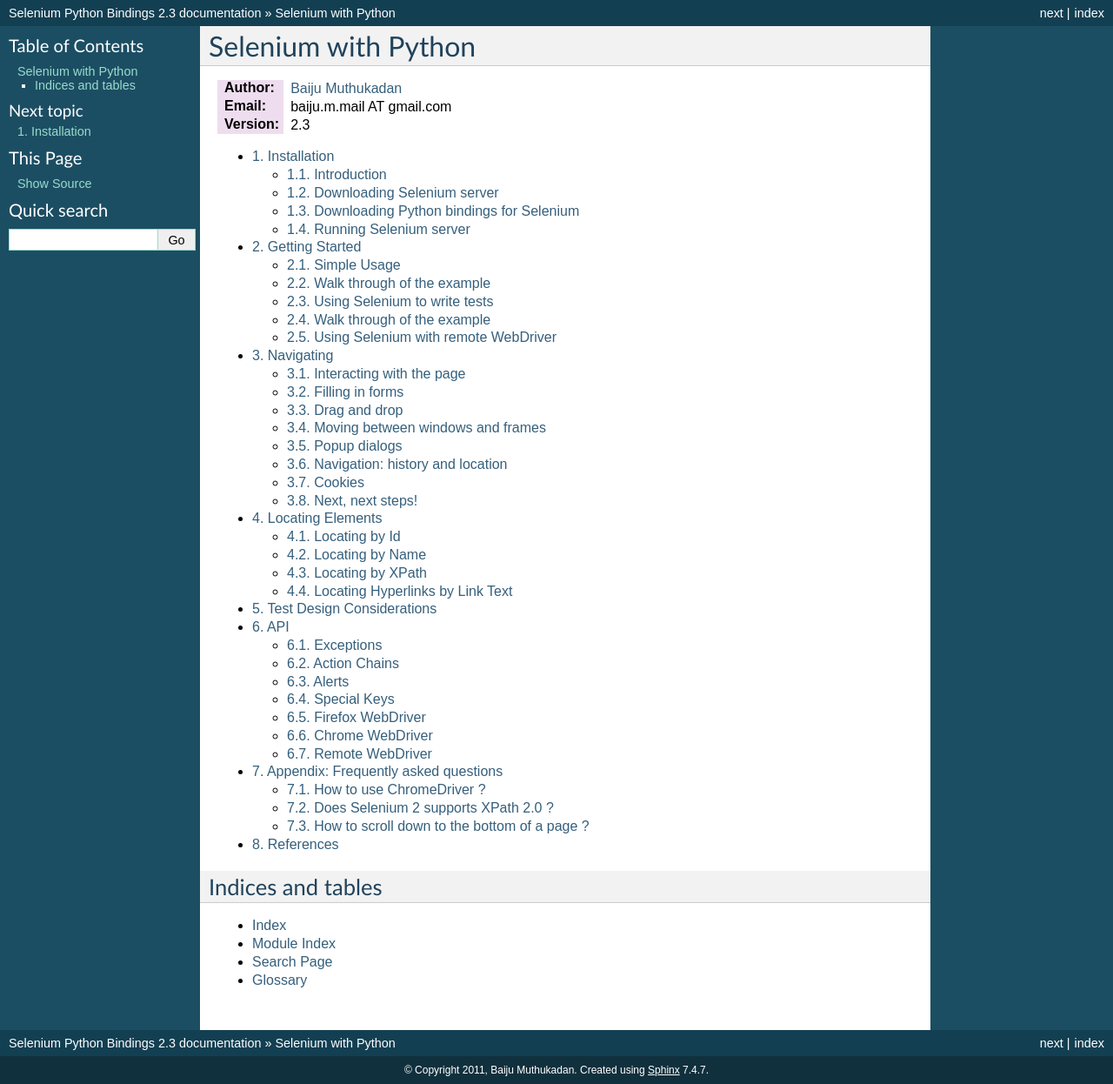
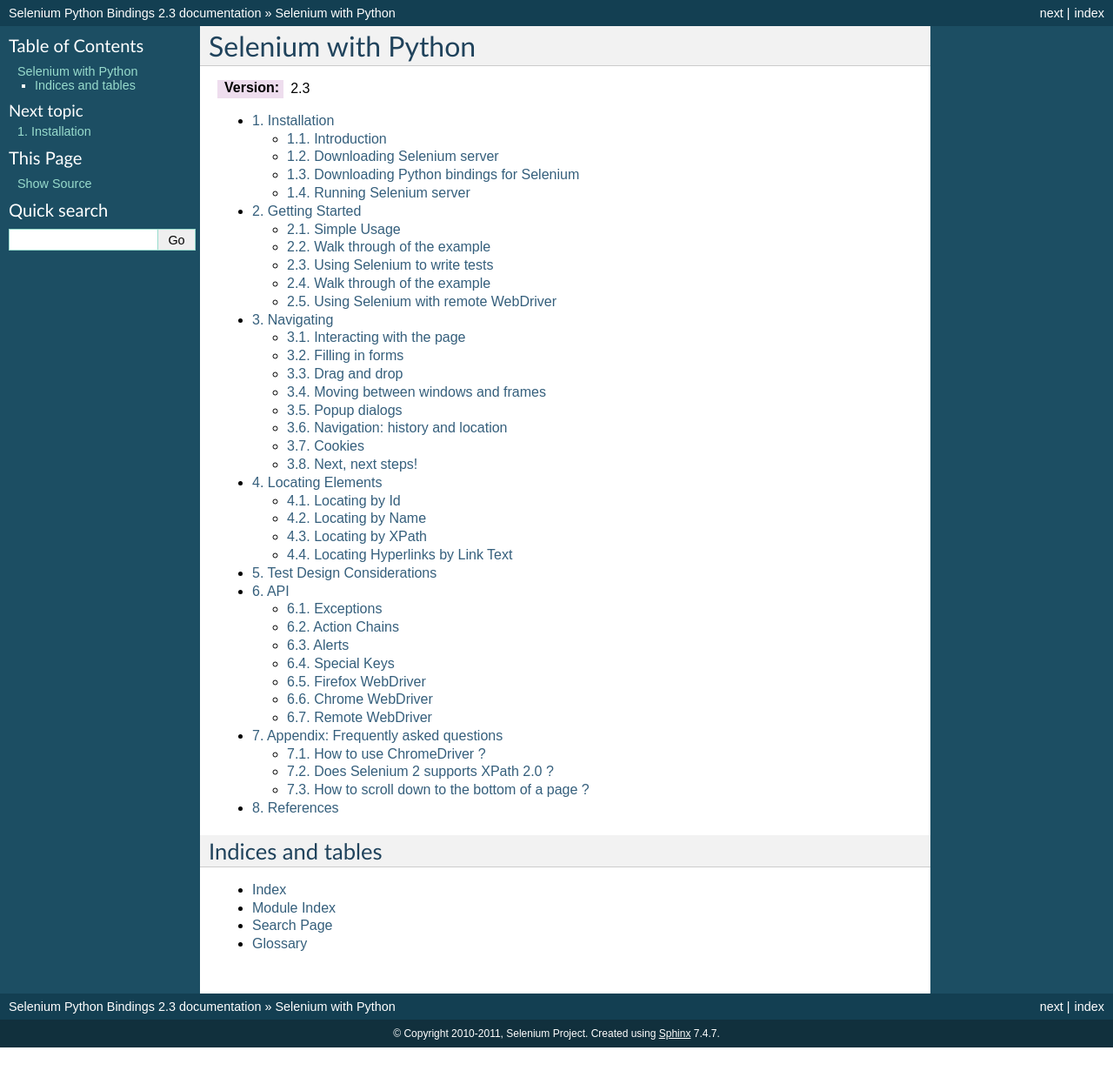
Before and after one commit to baijum/selenium-python, a Sphinx documentation site: the page built from source/index.rst, in a window 1280 px wide. Shown: the whole page at 87% size. Built offline with Sphinx 7.4.7, drawn with Linux system fonts in a browser that asks for light colours; after the commit the page ends 1204 px from its top, so only the background shows below that.

Commit message:
Selenium Project Teeam is the author

```diff
--- a/source/conf.py
+++ b/source/conf.py
@@ -41,7 +41,7 @@
 
 # General information about the project.
 project = u'Selenium Python Bindings'
-copyright = u'2011, Baiju Muthukadan'
+copyright = u'2010-2011, Selenium Project'
 
 # The version info for the project you're documenting, acts as replacement for
 # |version| and |release|, also used in various other places throughout the
@@ -179,7 +179,7 @@
 # (source start file, target name, title, author, documentclass [howto/manual]).
 latex_documents = [
   ('index', 'SeleniumPythonBindings.tex', u'Selenium Python Bindings Documentation',
-   u'Baiju Muthukadan', 'manual'),
+   u'Selenium Project Team', 'manual'),
 ]
 
 # The name of an image file (relative to this directory) to place at the top of
@@ -212,7 +212,7 @@
 # (source start file, name, description, authors, manual section).
 man_pages = [
     ('index', 'seleniumpythonbindings', u'Selenium Python Bindings Documentation',
-     [u'Baiju Muthukadan'], 1)
+     [u'Selenium Project Team'], 1)
 ]
 
 
@@ -220,9 +220,9 @@
 
 # Bibliographic Dublin Core info.
 epub_title = u'Selenium Python Bindings'
-epub_author = u'Baiju Muthukadan'
-epub_publisher = u'Baiju Muthukadan'
-epub_copyright = u'2011, Baiju Muthukadan'
+epub_author = u'Selenium Project Team'
+epub_publisher = u'Selenium Project Team'
+epub_copyright = u'2010-2011, Project Team'
 
 # The language of the text. It defaults to the language option
 # or en if the language is not set.
--- a/source/index.rst
+++ b/source/index.rst
@@ -2,8 +2,6 @@
 Selenium with Python
 ********************
 
-:Author: `Baiju Muthukadan <http://baijum.blogspot.com/>`_
-:Email: baiju.m.mail AT gmail.com
 :Version: |version|
 
 .. toctree::
```
